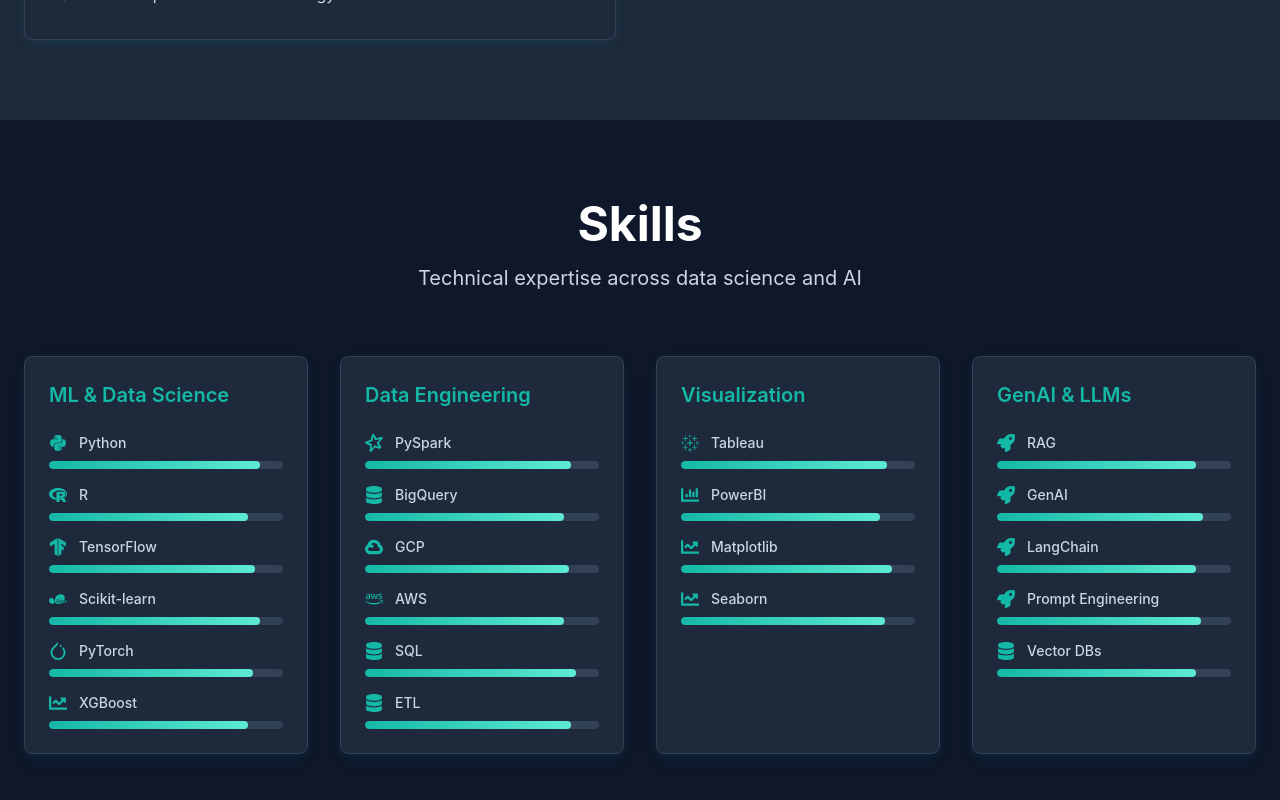
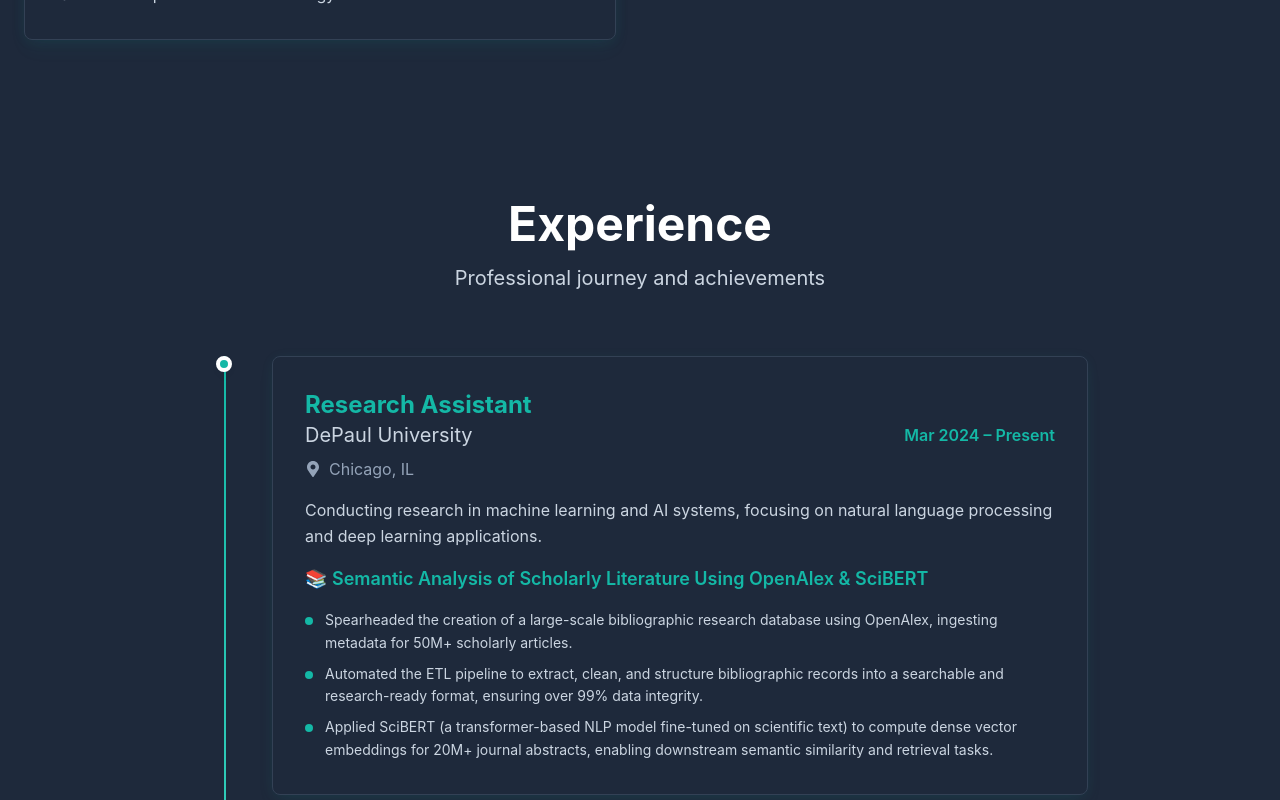
Before and after one commit to mrsanketpatil19/sanket-s-portfolio, a React (Create React App) app: page / in a window 1280 px wide. Shown: the part 1620-2420 px from the top of the page. Built offline with nearby package versions, Linux system fonts and the light colour scheme.

Commit message:
Reorder sections: Move Skills after Projects and maintain alternating backgrounds

```diff
--- a/src/App.js
+++ b/src/App.js
@@ -382,7 +382,7 @@
   ];
 
   return (
-    <section id="skills" className="py-20 bg-dark-bg" ref={ref}>
+    <section id="skills" className="py-20 bg-dark-card" ref={ref}>
       <div className="container mx-auto px-6">
         <motion.div
           initial={{ opacity: 0, y: 50 }}
@@ -1441,9 +1441,9 @@
       <Navigation />
       <Hero />
       <About />
-      <Skills />
       <Experience />
       <Projects />
+      <Skills />
       <Certifications />
       <Contact />
       <Footer />
```
